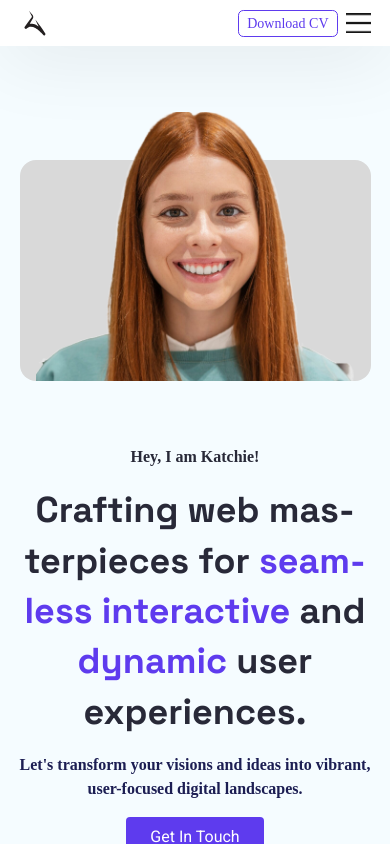
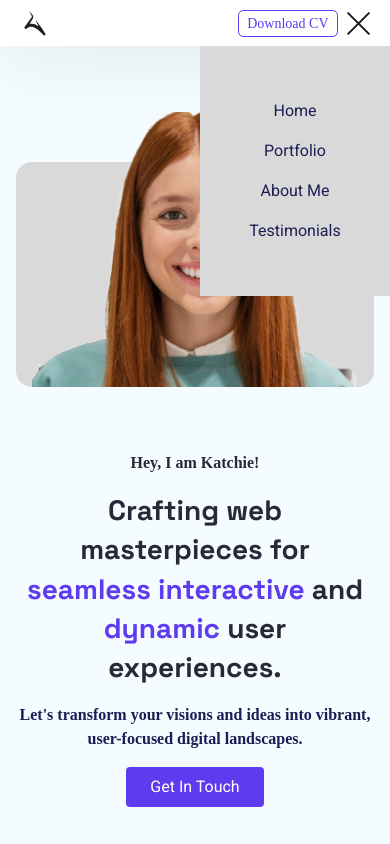
Before and after one commit to Ka-Da-Sci/portfolio-website, a React (Vite) app: page /contact in a window 390 px wide. Both pictures are taken after a click on the element 358 px from the left and 23 px from the top of the page. Shown: the top 844 px of the page. Built offline with nearby package versions, Linux system fonts and the light colour scheme; a web font is replaced by a local one.

Commit message:
Add mobile toggle.

```diff
--- a/src/components/Layouts/Header.module.css
+++ b/src/components/Layouts/Header.module.css
@@ -1,6 +1,6 @@
 @import url('https://fonts.googleapis.com/css2?family=Roboto:ital,wght@0,100;0,300;0,400;0,500;0,700;0,900;1,100;1,300;1,400;1,500;1,700;1,900&display=swap');
 
-.header{
+.header {
     position: fixed;
     display: flex;
     gap: 2rem;
@@ -15,7 +15,7 @@
     z-index: 10;
 }
 
-.header > a > div {
+.header>a>div {
     max-width: 2rem;
     max-height: 2rem;
 }
@@ -28,7 +28,8 @@
     align-items: center;
 }
 
-.nav h1, a {
+.nav h1,
+a {
     font-family: 'Roboto';
     font-size: 1rem;
     font-weight: 400;
@@ -53,53 +54,36 @@ div .download-cv:hover {
     color: #5E3BEE;
 }
 
-.mobile-toggle{
-    display: none;
-}
-
-@media (max-width: 640px){
-    .header{
+@media (max-width: 640px) {
+    .header {
         gap: 0.5rem;
     }
 
-    .header .nav{
-        display: none;
+    .header .nav {
+        position: fixed;
+        top: 2.9rem;
+        right: 0;
+        flex-direction: column;
+        height: 250px;
+        background: #d9d9d9;
+        min-width: 190px;
+        max-width: 300px;
+        padding: 0;
+        transition: all 1s ease;
     }
 
-    div .download-cv{
+    .nav-inactive{
+        opacity: 0;
+        transform: translateX(100%);
+    }
+
+    .nav-active {
+        transform: translateX(0%);
+        opacity: 1;
+    }
+
+    div .download-cv {
         margin-left: auto;
         padding: 0.125rem 0.5rem;
     }
-
-    .mobile-toggle{
-        display: flex;
-        justify-items: center;
-        cursor: pointer;
-        background: blue;
-    }
-
-    .icon-menu{
-        display: flex;
-        justify-items: center;
-        width: 100%;
-        height: 100%;
-        max-width: 25px;
-        max-height: 35px;
-        background: green;
-    }
-
-    .icon-close-menu{
-        display: none;
-        justify-items: center;
-        width: 100%;
-        height: 100%;
-        max-width: 25px;
-        max-height: 35px;
-    }
-
-    .mobile-toggle img{
-        height: 100%;
-        width: 100%;
-        background: red;
-    }
 }
--- a/src/components/Layouts/Header.tsx
+++ b/src/components/Layouts/Header.tsx
@@ -1,50 +1,90 @@
-import { FC } from 'react';
-import { NavLink } from 'react-router-dom';
-import logo from '../../assets/images/logo-trans.svg';
-import menuClose from '../../assets/images/icon-close-menu.svg';
-import MenuOpen from '../../assets/images/icon-menu.png';
-import classes from './Header.module.css';
-import Logo from './Logo';
-import ImageWrapper from '../UI/ImageWrapper';
+import { FC, useState, useEffect } from "react";
+import { NavLink } from "react-router-dom";
+import logo from "../../assets/images/logo-trans.svg";
+import classes from "./Header.module.css";
+import Logo from "./Logo";
+import MobileToggle from "./MobileToggle";
+
+// interface HeaderProps {
+//     toggle?: boolean;
+// }
 
 const Header: FC = () => {
+  const [toggleMobile, setToggleMobile] = useState(false);
+  //   const [resizeToggleMobile, setResizeToggleMobile] = useState(false);
+
+  useEffect(() => {
+    const updateToggleMobile = () => {
+      const width = window.innerWidth;
+      const navBar = document.getElementById("header");
+      console.log(navBar);
+
+      if (width <= 640) {
+        setToggleMobile(false);
+      } else {
+        setToggleMobile(true);
+      }
+    };
+
+    updateToggleMobile();
+    window.addEventListener("resize", updateToggleMobile);
+    return () => window.removeEventListener("resize", updateToggleMobile);
+  }, []);
+
+  const handleToggle = (toggle: boolean) => {
+    setToggleMobile(!toggle);
+  };
 
   return (
-        <div id='header' className={classes.header}>
-            <NavLink to='/'>
-                <Logo imageUrl={logo}/>
+    <div id="header" className={classes.header}>
+      <NavLink to="/">
+        <Logo imageUrl={logo} />
       </NavLink>
-            <nav className={classes.nav}>
-
-                <NavLink className={({isActive}) => (isActive ? classes.active: '')} to='/'>
+      <nav
+        className={`${classes.nav} ${
+          toggleMobile ? classes["nav-active"] : classes["nav-inactive"]
+        }`}
+      >
+        <NavLink
+          className={({ isActive }) => (isActive ? classes.active : "")}
+          to="/"
+        >
           <h1>Home</h1>
         </NavLink>
 
-                <NavLink className={({isActive}) => (isActive ? classes.active : '')} to='/portfolios'>
+        <NavLink
+          className={({ isActive }) => (isActive ? classes.active : "")}
+          to="/portfolios"
+        >
           <h1>Portfolio</h1>
         </NavLink>
 
-                <NavLink className={({isActive}) => (isActive ? classes.active: '')} to='/about-me'>
+        <NavLink
+          className={({ isActive }) => (isActive ? classes.active : "")}
+          to="/about-me"
+        >
           <h1>About Me</h1>
         </NavLink>
 
-                <NavLink className={({isActive}) => (isActive ? classes.active : '')} to='/testimonials'>
+        <NavLink
+          className={({ isActive }) => (isActive ? classes.active : "")}
+          to="/testimonials"
+        >
           <h1>Testimonials</h1>
         </NavLink>
       </nav>
 
-            <a className={classes['download-cv']} target='-blank' rel='noopener noreferrer' href="/Elem Prosper Kachi CV.pdf">Download CV</a>
-            <div className={classes['mobile-toggle']}>
-                <div className={classes['icon-menu']}>
-                    <ImageWrapper sourceUrl={MenuOpen} alternativeText={'menu-toggle-icon'}/>
-                </div>
-                <div className={classes['icon-close-menu']}>
-                    <ImageWrapper sourceUrl={menuClose} alternativeText={'menu-toggle-icon'}/>
-                </div>
-            </div>
+      <a
+        className={classes["download-cv"]}
+        target="-blank"
+        rel="noopener noreferrer"
+        href="/Elem Prosper Kachi CV.pdf"
+      >
+        Download CV
+      </a>
+      <MobileToggle onToggle={handleToggle} />
     </div>
   );
-
-}
+};
 
 export default Header;
--- /dev/null
+++ b/src/components/Layouts/MobileToggle.module.css
@@ -0,0 +1,40 @@
+.mobile-toggle{
+    display: none;
+}
+
+@media (max-width: 640px){
+    .mobile-toggle{
+        display: flex;
+        justify-items: center;
+        cursor: pointer;
+    }
+
+    .icon-menu{
+        justify-items: center;
+        width: 100%;
+        height: 100%;
+        max-width: 25px;
+        max-height: 35px;
+    }
+
+    .icon-close-menu{
+        justify-items: center;
+        width: 100%;
+        height: 100%;
+        max-width: 25px;
+        max-height: 35px;
+    }
+
+    .active{
+        display: flex;
+    }
+
+    .inactive{
+        display: none;
+    }
+
+    .mobile-toggle img{
+        height: 100%;
+        width: 100%;
+    }
+}
--- /dev/null
+++ b/src/components/Layouts/MobileToggle.tsx
@@ -0,0 +1,54 @@
+import classes from "./MobileToggle.module.css";
+import ImageWrapper from "../UI/ImageWrapper";
+import menuClose from '../../assets/images/icon-close-menu.svg';
+import menuOpen from '../../assets/images/icon-menu.png';
+import { FC, useState, useEffect } from "react";
+
+interface MobileToggleProps {
+    onToggle: (toggleState: boolean) => void;
+  }
+
+const MobileToggle: FC<MobileToggleProps> = (props) => {
+  const [toggleState, setToggleState] = useState(false);
+
+    useEffect(() => {
+      const updateToggleState = () => {
+        const width = window.innerWidth;
+
+        if (width <= 640) {
+          setToggleState(false);
+        } else {
+          setToggleState(true);
+        }
+      };
+
+      updateToggleState();
+      window.addEventListener("resize", updateToggleState);
+      return () => window.removeEventListener("resize", updateToggleState);
+    }, []);
+
+  const handleToggleState = () => {
+    setToggleState(prevToggle => !prevToggle);
+
+    props.onToggle(toggleState);
+  }
+
+  return (
+    <div onClick={handleToggleState} className={classes["mobile-toggle"]}>
+      <div className={`${classes["icon-menu"]} ${toggleState ? classes.inactive : classes.active}`}>
+        <ImageWrapper
+          sourceUrl={menuOpen}
+          alternativeText="menu-toggle-icon"
+        />
+      </div>
+      <div className={`${classes["icon-close-menu"]} ${toggleState ? classes.active : classes.inactive}`}>
+        <ImageWrapper
+          sourceUrl={menuClose}
+          alternativeText="menu-toggle-icon"
+        />
+      </div>
+    </div>
+  );
+};
+
+export default MobileToggle;
--- a/src/components/Layouts/Skill.module.css
+++ b/src/components/Layouts/Skill.module.css
@@ -6,13 +6,13 @@
     width: auto;
     height: 100%;
     max-width: 100%;
-    padding: 2rem;
+    padding: 1.25rem;
     border-radius: 10px;
 }
 
 .skill .image-container{
     display: flex;
-    padding: 0.75rem;
+    /* padding: 0.75rem; */
     justify-content: center;
     width: auto;
     height: auto;
@@ -20,6 +20,10 @@
     max-height: 100%;
     box-shadow: 0px 0px 16px 0px #0000001A;
     background: #FFFFFF;
+    border-radius: 8px;
+}
+
+.skill .image-container img{
     border-radius: 8px;
 }
 
--- a/src/components/UI/SectionDirectDiv.module.css
+++ b/src/components/UI/SectionDirectDiv.module.css
@@ -6,3 +6,11 @@
     padding:3rem 5%;
     width: 100%;
 }
+
+
+@media (max-width: 768px){
+    .inner{
+        padding-left: 1rem;
+        padding-right: 1rem;
+    }
+}
--- a/src/page-sections/homepage-sections/Hero.module.css
+++ b/src/page-sections/homepage-sections/Hero.module.css
@@ -40,7 +40,7 @@
     line-height: 1.4;
     text-align: left;
     color: #282938;
-    hyphens: auto;
+    /* hyphens: auto; */
 }
 
 .text-div h1 span {
@@ -128,7 +128,12 @@
 
     .text-div p, .text-div h1{
         text-align: center;
+        /* hyphens: auto; */
         align-self: center;
+    }
+
+    .text-div h1{
+        font-size: 28px;
     }
 }
 
```
Lines whose indentation alone changed are shown as unchanged.
